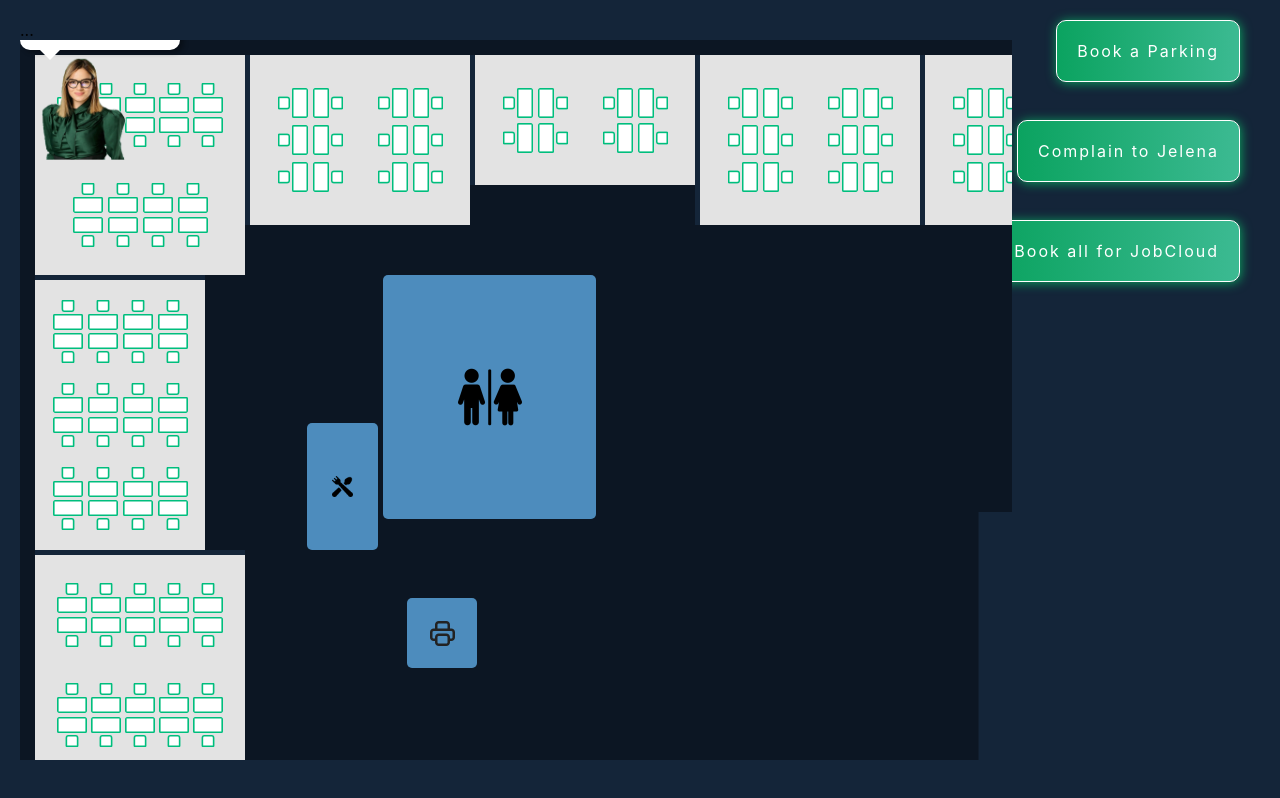
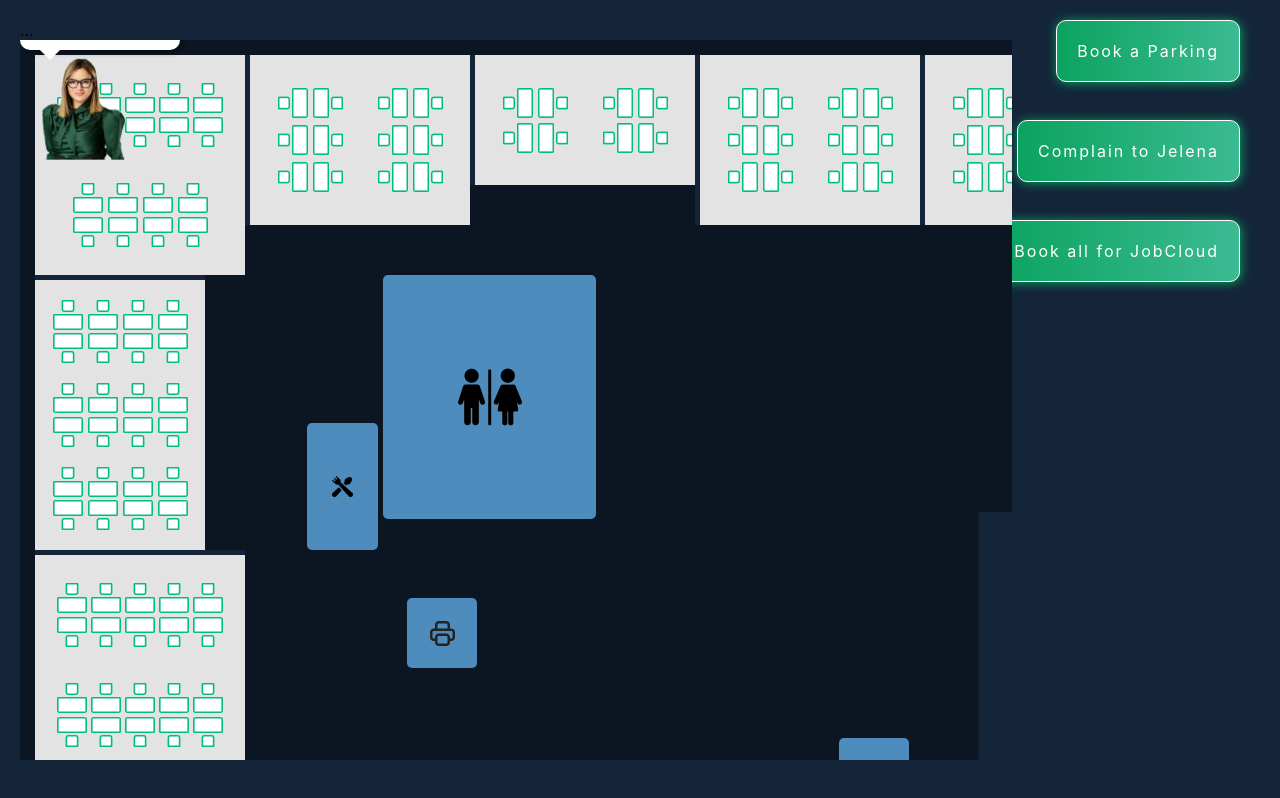
Before and after one commit to DuskoPeric/txhackaton-SiTXplatz, a React (Create React App) app in the folder sitxplatz/: page /book in a window 1280 px wide. Built offline with nearby package versions, Linux system fonts and the light colour scheme; no server answers.

Commit message:
nekako s proljeca

```diff
--- a/sitxplatz/src/Views/BookPage/BookPage.js
+++ b/sitxplatz/src/Views/BookPage/BookPage.js
@@ -321,6 +321,9 @@ const BookPage = () => {
             <div>
                 <div className="printer" onClick={()=>{hadlePopup('o1-1','vesna')}}></div>
             </div>
+            <div>
+            <div className="ps5"></div>
+        </div>
           </div>
           <div className="row">
             <div className="office vertical big4 wall-top">
--- a/sitxplatz/src/Views/BookPage/BookPage.scss
+++ b/sitxplatz/src/Views/BookPage/BookPage.scss
@@ -404,6 +404,25 @@ border-color: white transparent transparent transparent;
   background-position:center;
   cursor: pointer;
 }
+.ps5{
+  position: relative;
+  top:40px;
+  display: flex;
+  justify-content: space-around;
+  height: 70px;
+  align-items: center;
+  background: #4d8cbd;
+  width: 70px;
+  margin-top: 148px;
+  margin-left: 362px;
+  border-radius: 5px;
+  font-size: 12px;
+  background-image: url('../../assets/images/ps.png');
+  background-size: 35%;
+  background-repeat: no-repeat;
+  background-position:center;
+  cursor: pointer;
+}
 .popcorn{
   display: flex;
   justify-content: space-around;
```
Also changed, not shown: sitxplatz/src/assets/images/ps.png (added).
